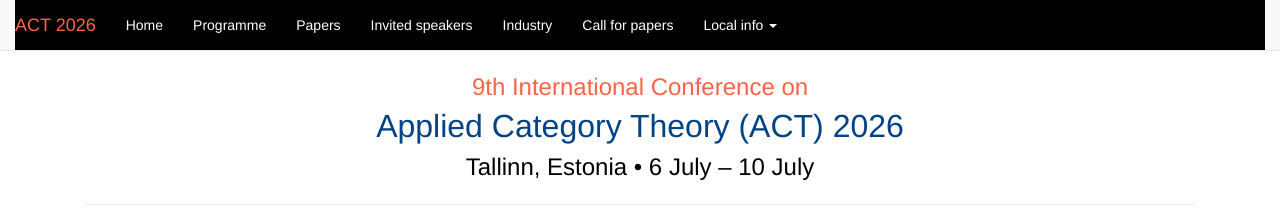
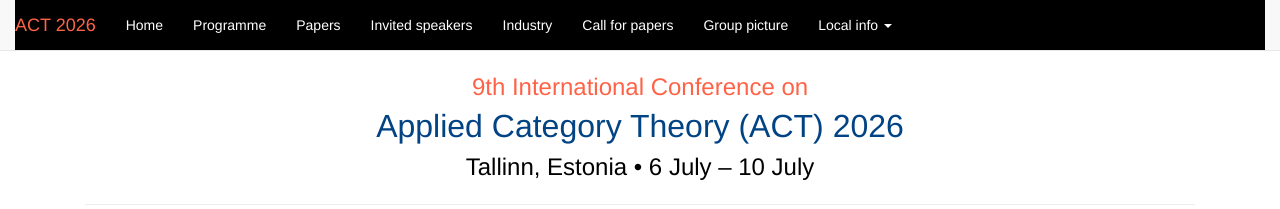
Before and after one commit to actconf2026/actconf2026.github.io, a Jekyll site: the page built from index.html, in a window 1280 px wide. Shown: the top 209 px of the page. Built offline with Jekyll 4.4.1, drawn with Linux system fonts in a browser that asks for light colours.

Commit message:
Conference group photo

```diff
--- a/_layouts/act.html
+++ b/_layouts/act.html
@@ -53,6 +53,7 @@
       <li><a href="invited.html">Invited speakers</a></li>
        <li><a href="industry.html">Industry</a></li>
 	    <li><a href="cfp.html">Call for papers</a></li>
+	    <li><a href="photo.html">Group picture</a></li>
 
 
       <!-- <li><a href="local.html">Local info</a></li> -->
```
